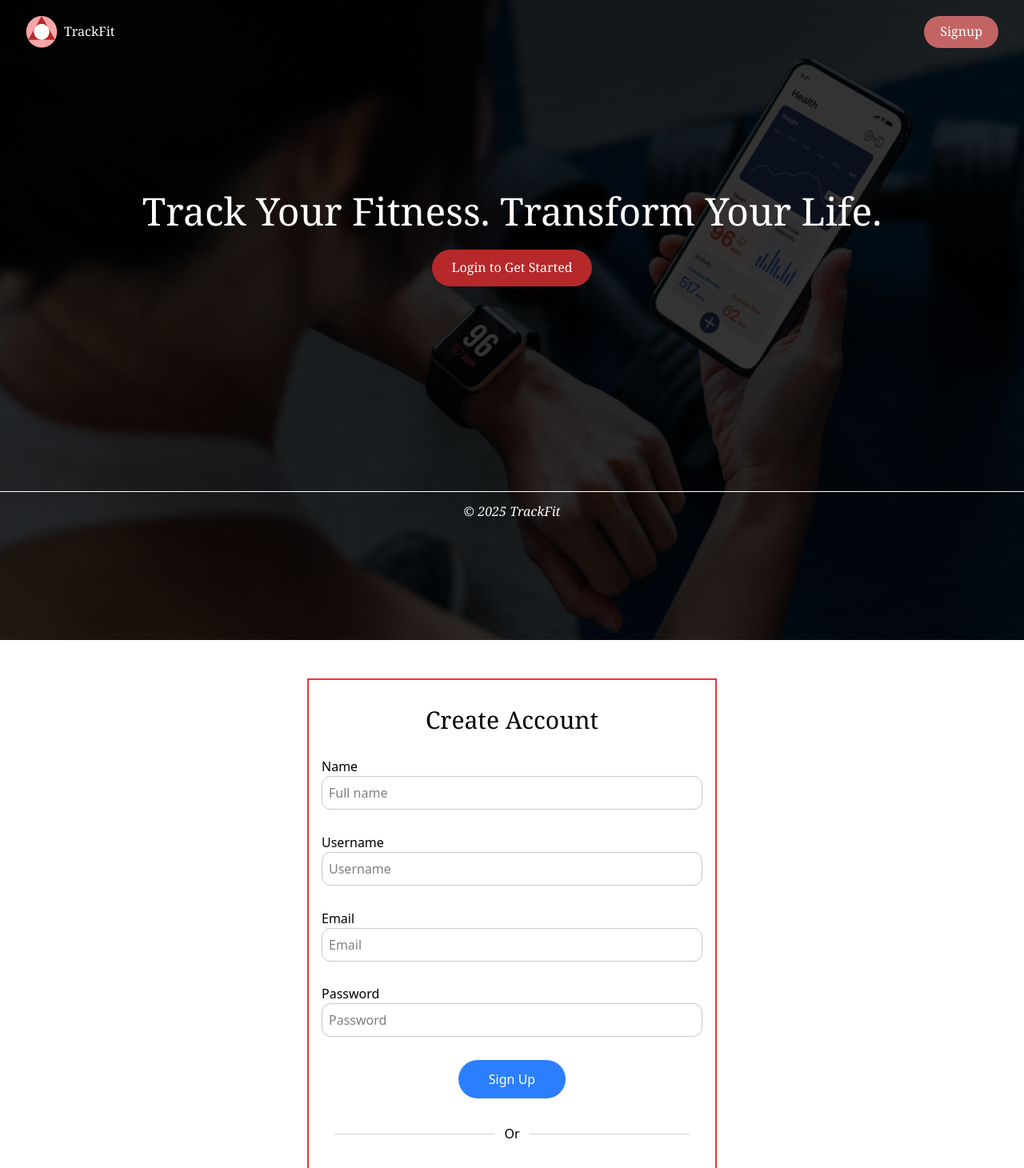
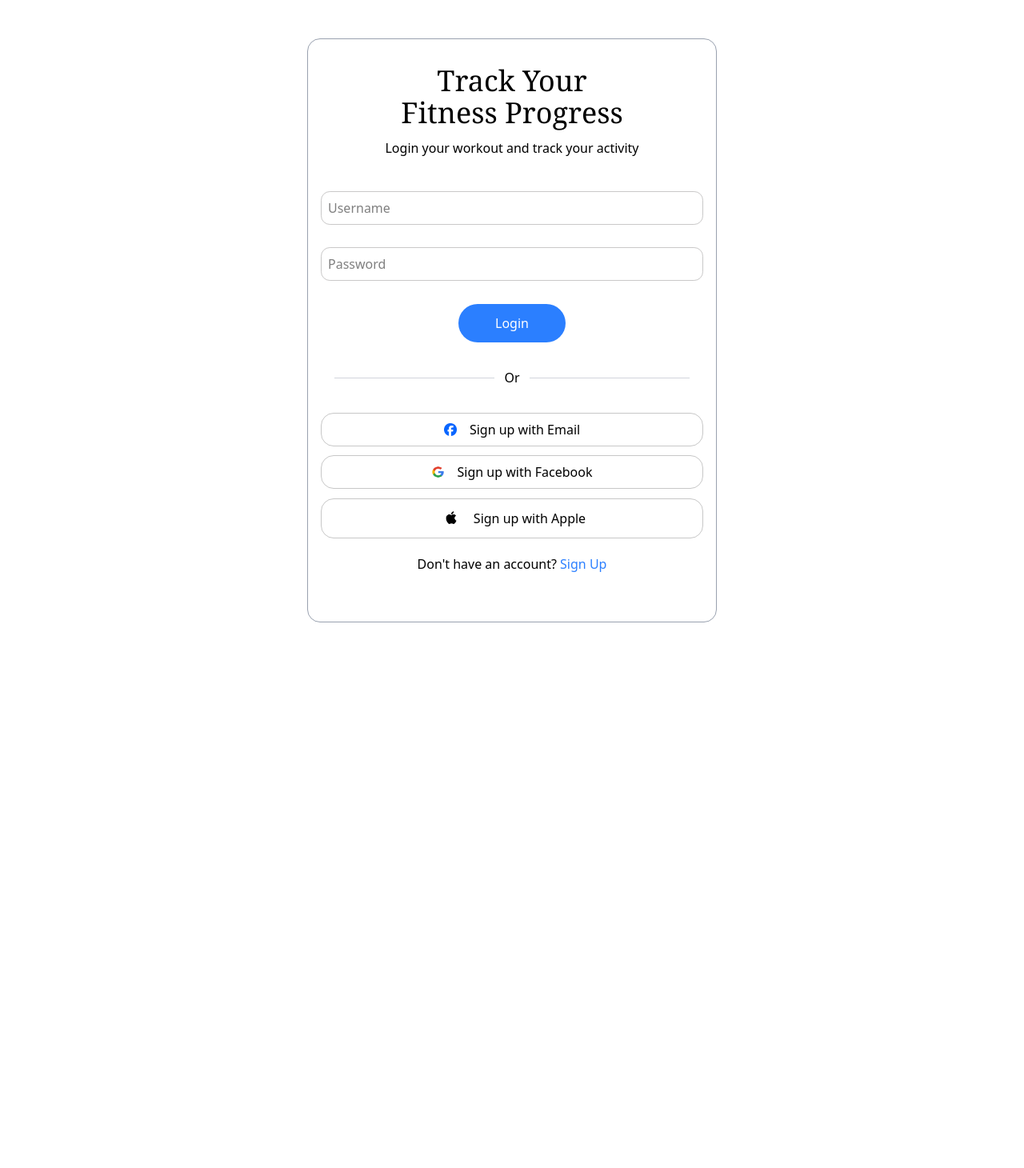
Before and after one commit to Ogo43/fitness-tracker-project, a React (Vite) app: page /Login in a window 1280 px wide. Shown: the top 1460 px of the page at 80% size. After the commit the page ends 800 px from the top, so only its background shows below. Built offline with nearby package versions, Linux system fonts and the light colour scheme.

Commit message:
Added functionality to the login and signup button

```diff
--- a/src/App.jsx
+++ b/src/App.jsx
@@ -1,3 +1,4 @@
+import { BrowserRouter as Router, Routes , Route } from "react-router-dom"
 import HomePage from "./components/HomePage"
 import LoginPage from "./components/LoginPage"
 import SignupPage from "./components/SignupPage"
@@ -6,11 +7,13 @@ import SignupPage from "./components/SignupPage"
 function App() {
 
   return (
-    <div>
-      <HomePage />
-      <SignupPage />
-      <LoginPage />
-    </div>
+    <Router>
+      <Routes>
+        <Route path="/" element={<HomePage />}/>
+        <Route path="/Signup" element={<SignupPage />}/>
+        <Route path="/Login" element={<LoginPage />}/>
+      </Routes>
+    </Router>
   )
 }
 
--- a/src/components/HomePage.jsx
+++ b/src/components/HomePage.jsx
@@ -1,29 +1,48 @@
-import React from 'react'
+import React from "react";
+import { useNavigate } from "react-router-dom";
 
 function HomePage() {
+    const navigate = useNavigate();
+
   return (
-    <div className='min-h-screen w-full font-serif leading-[1.6] text-white bg-[url(/src/assets/Tracker-image.jpg)] bg-cover bg-no-repeat bg-black/80 bg-blend-multiply'>
+    <div className="min-h-screen w-full font-serif leading-[1.6] text-white bg-[url(/src/assets/Tracker-image.jpg)] bg-cover bg-no-repeat bg-black/80 bg-blend-multiply">
       <header>
-            <nav className='flex justify-between py-5 px-8'>
-                <div className='flex items-center gap-2'>
-                    <img src="/src/assets/logo(1).png" alt="fitness-logo" className='w-[40px] h-[40px]'/>
+        <nav className="flex justify-between py-5 px-8">
+          <div className="flex items-center gap-2">
+            <img
+              src="/src/assets/logo(1).png"
+              alt="fitness-logo"
+              className="w-[40px] h-[40px]"
+            />
             <p>TrackFit</p>
           </div>
-                <button type="submit" className='bg-[#C26464] px-5 py-1.5 rounded-3xl'>Signup</button>
+          <button
+            type="button"
+            onClick={() => navigate("/Signup")}
+            className="bg-[#C26464] px-5 py-1.5 rounded-3xl"
+          >
+            Signup
+          </button>
         </nav>
       </header>
       <main>
-            <section className='text-center mt-[10rem]'>
-                <h1 className='text-5xl'>Track Your Fitness. Transform Your Life.</h1>
-                <button type="submit" className='bg-[#B6282A] px-6 py-2.5 mt-6 rounded-3xl'>Login to Get Started</button>
+        <section className="text-center mt-[10rem]">
+          <h1 className="text-5xl">Track Your Fitness. Transform Your Life.</h1>
+          <button
+            type="submit"
+            onClick={() => navigate("/Login")}
+            className="bg-[#B6282A] px-6 py-2.5 mt-6 rounded-3xl"
+          >
+            Login to Get Started
+          </button>
         </section>
       </main>
-        <hr className='mt-[16rem]'/>
+      <hr className="mt-[16rem]" />
       <footer>
-            <p className='italic text-center mt-[0.8rem]'>© 2025 TrackFit</p>
+        <p className="italic text-center mt-[0.8rem]">© 2025 TrackFit</p>
       </footer>
     </div>
-  )
+  );
 }
 
-export default HomePage
+export default HomePage;
--- a/src/components/LoginPage.jsx
+++ b/src/components/LoginPage.jsx
@@ -1,37 +1,110 @@
-import React from 'react'
+import React, { useState } from "react";
+import { useNavigate } from "react-router-dom";
 
 function LoginPage() {
+  const [username, setUsername] = useState("");
+  const [password, setPassword] = useState("");
+  const navigate = useNavigate();
+
+  const handleLogin = (e) => {
+    e.preventDefault();
+
+    const loggedIn = localStorage.getItem("isLoggedIn"); //get login state
+
+    if (username.trim() !== "" && password.trim() !== "") {
+      localStorage.setItem("isLoggedIn", "true"); // Save login state if user inputs are valid
+      navigate("/Dashboard");
+    } else {
+      if (loggedIn !== "true") {
+        alert("Please Login with your username and password!");
+      }
+    }
+    setUsername("");
+    setPassword("");
+  };
+
   return (
     <div>
-        <form className='max-w-[40%] mx-auto mt-[3rem] px-4 pt-8 pb-15 border-red-500 border-solid border-2 font-sans'>
-            <div className='text-center leading-[1.6]'>
-                <h1 className='text-4xl w-[60%] mx-auto font-serif mb-3'>Track Your Fitness Progress </h1>
+      <form
+        onSubmit={handleLogin}
+        className="max-w-[40%] mx-auto mt-[3rem] px-4 pt-8 pb-15 border-gray-400 border-solid border-1 rounded-2xl font-sans"
+      >
+        <div className="text-center leading-[1.6]">
+          <h1 className="text-4xl w-[60%] mx-auto font-serif mb-3">
+            Track Your Fitness Progress{" "}
+          </h1>
           <p>Login your workout and track your activity</p>
         </div>
-            <div className='mt-10'>
-                <input type="text" value="" placeholder="Username" className='input-field'/>
-            <input type="password" value="" placeholder="Password" className='input-field'/>
+        <div className="mt-10">
+          <input
+            type="text"
+            value={username}
+            placeholder="Username"
+            onChange={(e) => setUsername(e.target.value)}
+            className="input-field"
+          />
+          <input
+            type="password"
+            value=""
+            placeholder="Password"
+            onChange={(e) => setPassword(e.target.value)}
+            className="input-field"
+          />
         </div>
-            <div className='flex justify-center items-center m-[1rem]'>
-                <button type="submit" className='w-[30%] bg-blue-500 py-3 text-white rounded-4xl hover:bg-blue-700'>Login</button>
+        <div className="flex justify-center items-center m-[1rem]">
+          <button
+            type="submit"
+            className="w-[30%] bg-blue-500 py-3 text-white rounded-4xl hover:bg-blue-700"
+          >
+            Login
+          </button>
         </div>
 
-            <div className='flex justify-center items-center gap-3 my-8'>
-            <hr className='w-50 border-gray-300'/>
+        <div className="flex justify-center items-center gap-3 my-8">
+          <hr className="w-50 border-gray-300" />
           <span>Or</span>
-            <hr className='w-50 border-gray-300'/>
+          <hr className="w-50 border-gray-300" />
         </div>
 
-        <div className='social-media-btn'>
-            <button type="button"><img src="/src/assets/facebook.png" alt="facebook-logo" className='social-media-logo'/>Sign up with Email</button>
-            <button type="button"><img src="/src/assets/New-Google-Logo.jpg" alt="google-logo" className='social-media-logo'/>Sign up with Facebook</button>
-            <button type="button"><img src="/src/assets/Apple.png" alt="apple-logo" className='w-8 mr-3'/>Sign up with Apple</button>
+        <div className="social-media-btn">
+          <button type="button">
+            <img
+              src="/src/assets/facebook.png"
+              alt="facebook-logo"
+              className="social-media-logo"
+            />
+            Sign up with Email
+          </button>
+          <button type="button">
+            <img
+              src="/src/assets/New-Google-Logo.jpg"
+              alt="google-logo"
+              className="social-media-logo"
+            />
+            Sign up with Facebook
+          </button>
+          <button type="button">
+            <img
+              src="/src/assets/Apple.png"
+              alt="apple-logo"
+              className="w-8 mr-3"
+            />
+            Sign up with Apple
+          </button>
         </div>
 
-        <p className='mt-5 text-center'>Don't have an account? <span className='text-blue-500 cursor-pointer hover:underline'>Sign Up</span></p>
+        <p className="mt-5 text-center">
+          Don't have an account?{" "}
+          <span
+            onClick={() => navigate("/Signup")}
+            className="text-blue-500 cursor-pointer hover:underline"
+          >
+            Sign Up
+          </span>
+        </p>
       </form>
     </div>
-  )
+  );
 }
 
-export default LoginPage
+export default LoginPage;
--- a/src/components/SignupPage.jsx
+++ b/src/components/SignupPage.jsx
@@ -1,39 +1,122 @@
-import React from 'react'
+import React, { useState } from "react";
+import { useNavigate } from "react-router-dom";
 
 function SignupPage() {
+  const [fullname, setFullname] = useState("");
+  const [username, setUsername] = useState("");
+  const [email, setEmail] = useState("");
+  const [password, setPassword] = useState("");
+  const navigate = useNavigate();
+
+  const handleSignup = (e) => {
+    e.preventDefault();
+
+    if (fullname && username && email && password) {
+        alert("Account created. You can now login.");
+        navigate("/login");
+    } else {
+        alert("Please fill in all fields.")
+    }
+     // Reset the form fields back to empty after submit
+    setFullname("");
+    setUsername("");
+    setEmail("");
+    setPassword("");
+  }
+
   return (
     <div>
-        <form className='max-w-[40%] mx-auto mt-[3rem] px-4 pt-8 pb-15 border-red-500 border-solid border-2 font-sans'>
-        <h1 className='text-center text-3xl font-serif mb-7'>Create Account</h1>
-        <label className='label'>Name</label>
-        <input type="text" value="" placeholder='Full name' required className='input-field'/>
-        <label className='label'>Username</label>
-        <input type="text" value="" placeholder="Username" required className='input-field'/>
-        <label className='label'>Email</label>
-        <input type="email" value="" placeholder="Email" required className='input-field'/>
-        <label className='label'>Password</label>
-        <input type="password" value="" placeholder="Password" min="6" max="12" required className='input-field'/>
-        <div className='flex justify-center items-center m-[1rem]'>
-            <button type="submit" className='w-[30%] bg-blue-500 py-3 text-white rounded-4xl hover:bg-blue-700'>Sign Up</button>
+      <form onSubmit={handleSignup} className="max-w-[40%] mx-auto mt-[3rem] px-4 pt-8 pb-15 border-gray-400 border-solid border-1 rounded-2xl font-sans">
+        <h1 className="text-center text-3xl font-serif mb-7">Create Account</h1>
+        <label className="label">Name</label>
+        <input
+          type="text"
+          value={fullname}
+          placeholder="Full name"
+          required
+          onChange={(e) => setFullname(e.target.value)}
+          className="input-field"
+        />
+        <label className="label">Username</label>
+        <input
+          type="text"
+          value={username}
+          placeholder="Username"
+          required
+          onChange={(e) => setUsername(e.target.value)}
+          className="input-field"
+        />
+        <label className="label">Email</label>
+        <input
+          type="email"
+          value={email}
+          placeholder="Email"
+          required
+          onChange={(e) => setEmail(e.target.value)}
+          className="input-field"
+        />
+        <label className="label">Password</label>
+        <input
+          type="password"
+          value={password}
+          placeholder="Password"
+          min="6"
+          max="12"
+          required
+          onChange={(e) => setPassword(e.target.value)}
+          className="input-field"
+        />
+        <div className="flex justify-center items-center m-[1rem]">
+          <button
+            type="submit"
+            className="w-[30%] bg-blue-500 py-3 text-white rounded-4xl hover:bg-blue-700"
+          >
+            Sign Up
+          </button>
         </div>
 
-        <div className='flex justify-center items-center gap-3 my-8'>
-            <hr className='w-50 border-gray-300'/>
-            <span>Or</span>
-            <hr className='w-50 border-gray-300'/>
+        <div className="flex justify-center items-center gap-3 my-8">
+          <hr className="w-50 border-gray-300" />
+          <span>Or</span>
+          <hr className="w-50 border-gray-300" />
         </div>
 
-        <div className='social-media-btn'>
-            <button type="button"><img src="/src/assets/facebook.png" alt="facebook-logo" className='social-media-logo'/>Sign up with Email</button>
-            <button type="button"><img src="/src/assets/New-Google-Logo.jpg" alt="google-logo" className='social-media-logo'/>Sign up with Facebook</button>
-            <button type="button"><img src="/src/assets/Apple.png" alt="apple-logo" className='w-8 mr-3'/>Sign up with Apple</button>
+        <div className="social-media-btn">
+          <button type="button">
+            <img
+              src="/src/assets/facebook.png"
+              alt="facebook-logo"
+              className="social-media-logo"
+            />
+            Sign up with Email
+          </button>
+          <button type="button">
+            <img
+              src="/src/assets/New-Google-Logo.jpg"
+              alt="google-logo"
+              className="social-media-logo"
+            />
+            Sign up with Facebook
+          </button>
+          <button type="button">
+            <img
+              src="/src/assets/Apple.png"
+              alt="apple-logo"
+              className="w-8 mr-3"
+            />
+            Sign up with Apple
+          </button>
         </div>
 
-        <p className='mt-5 text-center'>Already have an account? <span className='text-blue-500 cursor-pointer hover:underline'>Login</span></p>
-
-    </form>
+        <p className="mt-5 text-center">
+          Already have an account?{" "}
+          <span onClick={() => navigate("/Login")} className="text-blue-500 cursor-pointer hover:underline">
+            Login
+          </span>
+        </p>
+      </form>
     </div>
-  )
+  );
 }
 
-export default SignupPage
+export default SignupPage;
```
Also changed, not shown: src/components/Dashboard.jsx (added). Lines whose indentation alone changed are shown as unchanged.
